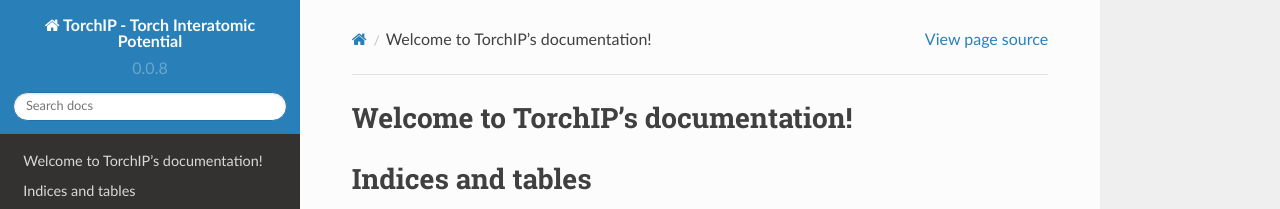
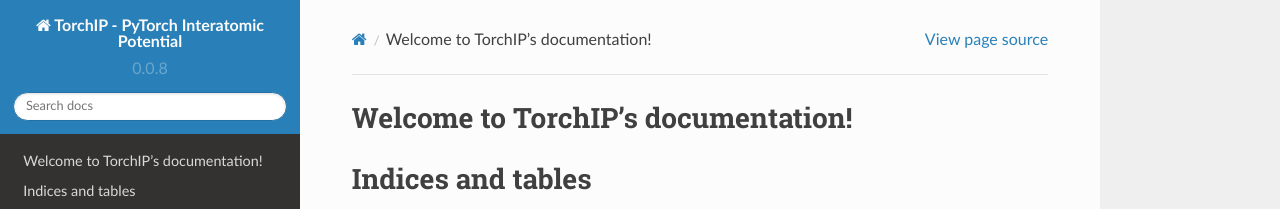
Before and after one commit to hghcomphys/pantea, a Sphinx documentation site: the page built from docs/index.rst, in a window 1280 px wide. Shown: the top 209 px of the page. Built offline with Sphinx 7.4.7 and the Read the Docs theme 2.0.0, drawn with Linux system fonts in a browser that asks for light colours; pages that are not in the unit, such as notebooks, are missing from menus.

Commit message:
udpate doc title

```diff
--- a/docs/conf.py
+++ b/docs/conf.py
@@ -17,7 +17,7 @@
 
 # -- Project information -----------------------------------------------------
 
-project = 'TorchIP - Torch Interatomic Potential'
+project = 'TorchIP - PyTorch Interatomic Potential'
 copyright = '2022, Hossein Ghorbanfekr'
 author = 'Hossein Ghorbanfekr'
 
```
